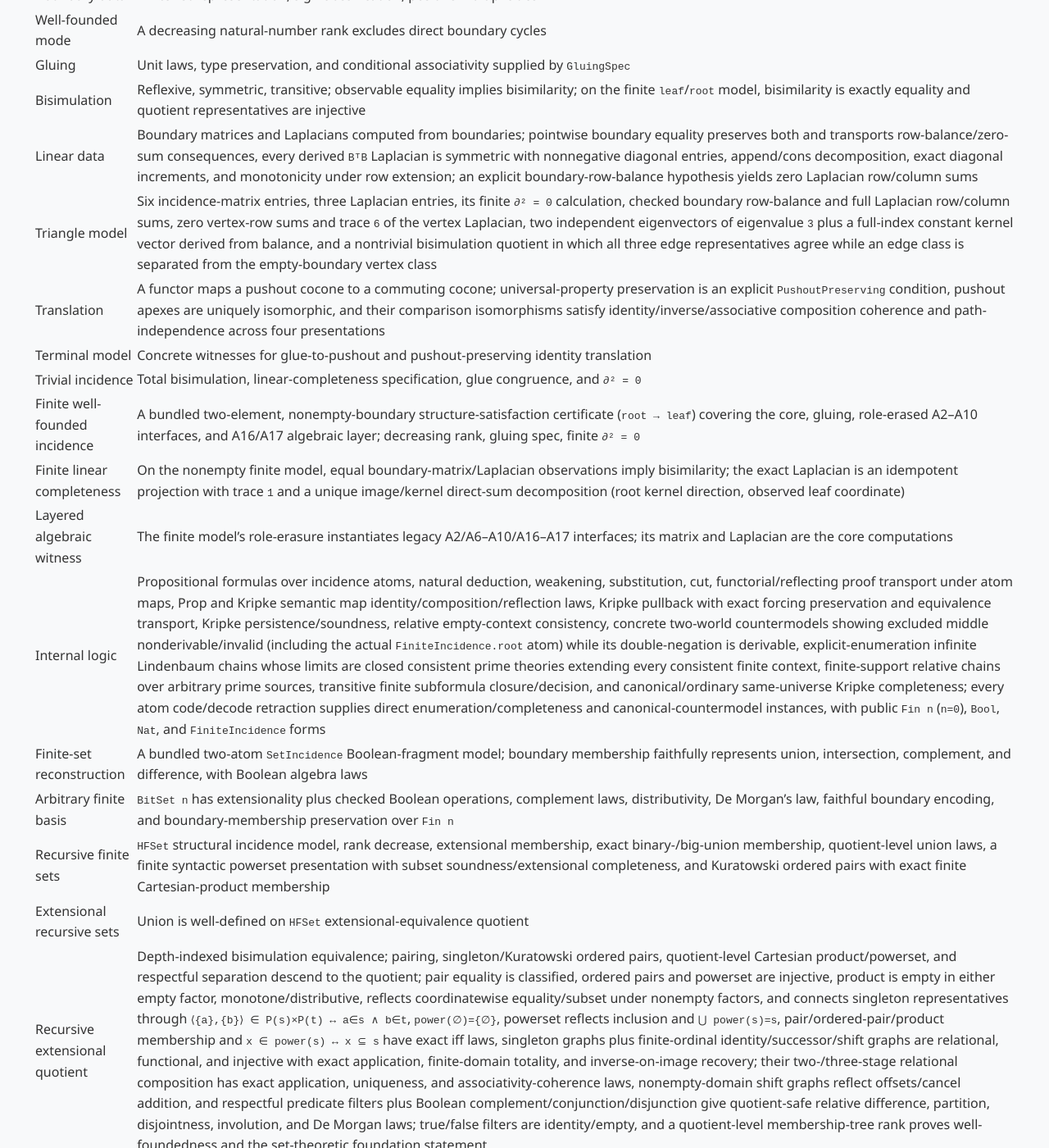
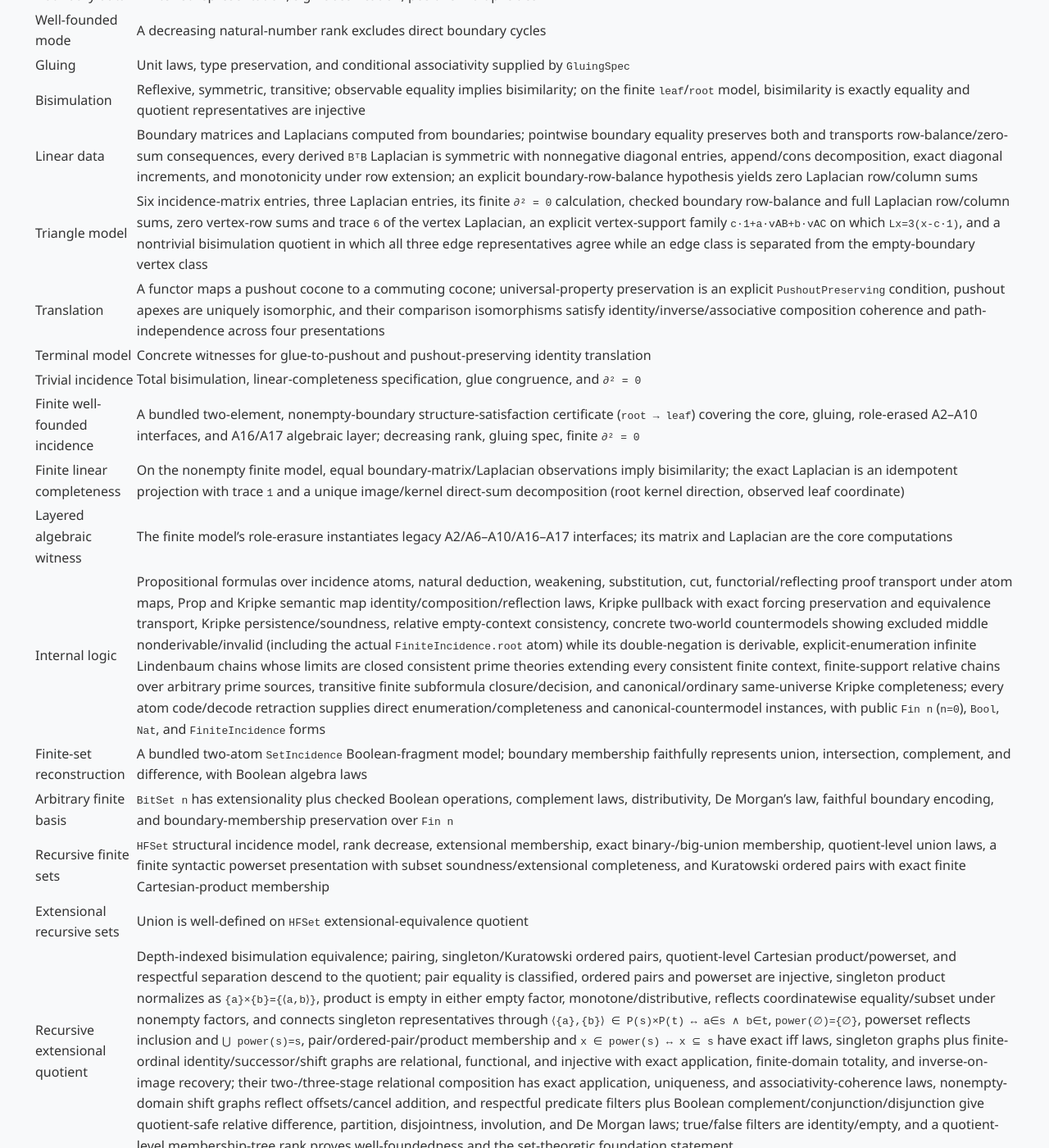
Before and after one commit to com-junkawasaki/inc, a Jekyll site: the page built from docs/verification.md, in a window 1280 px wide and 1400 px high, scrolled down 571 px. Shown: the whole window at 82% size. Built offline with Jekyll 4.4.1, drawn with Linux system fonts in a browser that asks for light colours.

Commit message:
feat(inc): normalize singleton products and triangle spectra

```diff
--- a/docs/verification.md
+++ b/docs/verification.md
@@ -19,7 +19,7 @@ the triangle example.
 | Gluing | Unit laws, type preservation, and conditional associativity supplied by `GluingSpec` |
 | Bisimulation | Reflexive, symmetric, transitive; observable equality implies bisimilarity; on the finite `leaf`/`root` model, bisimilarity is exactly equality and quotient representatives are injective |
 | Linear data | Boundary matrices and Laplacians computed from boundaries; pointwise boundary equality preserves both and transports row-balance/zero-sum consequences, every derived `BᵀB` Laplacian is symmetric with nonnegative diagonal entries, append/cons decomposition, exact diagonal increments, and monotonicity under row extension; an explicit boundary-row-balance hypothesis yields zero Laplacian row/column sums |
-| Triangle model | Six incidence-matrix entries, three Laplacian entries, its finite `∂² = 0` calculation, checked boundary row-balance and full Laplacian row/column sums, zero vertex-row sums and trace `6` of the vertex Laplacian, two independent eigenvectors of eigenvalue `3` plus a full-index constant kernel vector derived from balance, and a nontrivial bisimulation quotient in which all three edge representatives agree while an edge class is separated from the empty-boundary vertex class |
+| Triangle model | Six incidence-matrix entries, three Laplacian entries, its finite `∂² = 0` calculation, checked boundary row-balance and full Laplacian row/column sums, zero vertex-row sums and trace `6` of the vertex Laplacian, an explicit vertex-support family `c·1+a·vAB+b·vAC` on which `Lx=3(x-c·1)`, and a nontrivial bisimulation quotient in which all three edge representatives agree while an edge class is separated from the empty-boundary vertex class |
 | Translation | A functor maps a pushout cocone to a commuting cocone; universal-property preservation is an explicit `PushoutPreserving` condition, pushout apexes are uniquely isomorphic, and their comparison isomorphisms satisfy identity/inverse/associative composition coherence and path-independence across four presentations |
 | Terminal model | Concrete witnesses for glue-to-pushout and pushout-preserving identity translation |
 | Trivial incidence | Total bisimulation, linear-completeness specification, glue congruence, and `∂² = 0` |
@@ -31,7 +31,7 @@ the triangle example.
 | Arbitrary finite basis | `BitSet n` has extensionality plus checked Boolean operations, complement laws, distributivity, De Morgan's law, faithful boundary encoding, and boundary-membership preservation over `Fin n` |
 | Recursive finite sets | `HFSet` structural incidence model, rank decrease, extensional membership, exact binary-/big-union membership, quotient-level union laws, a finite syntactic powerset presentation with subset soundness/extensional completeness, and Kuratowski ordered pairs with exact finite Cartesian-product membership |
 | Extensional recursive sets | Union is well-defined on `HFSet` extensional-equivalence quotient |
-| Recursive extensional quotient | Depth-indexed bisimulation equivalence; pairing, singleton/Kuratowski ordered pairs, quotient-level Cartesian product/powerset, and respectful separation descend to the quotient; pair equality is classified, ordered pairs and powerset are injective, product is empty in either empty factor, monotone/distributive, reflects coordinatewise equality/subset under nonempty factors, and connects singleton representatives through `⟨{a},{b}⟩ ∈ P(s)×P(t) ↔ a∈s ∧ b∈t`, `power(∅)={∅}`, powerset reflects inclusion and `⋃ power(s)=s`, pair/ordered-pair/product membership and `x ∈ power(s) ↔ x ⊆ s` have exact iff laws, singleton graphs plus finite-ordinal identity/successor/shift graphs are relational, functional, and injective with exact application, finite-domain totality, and inverse-on-image recovery; their two-/three-stage relational composition has exact application, uniqueness, and associativity-coherence laws, nonempty-domain shift graphs reflect offsets/cancel addition, and respectful predicate filters plus Boolean complement/conjunction/disjunction give quotient-safe relative difference, partition, disjointness, involution, and De Morgan laws; true/false filters are identity/empty, and a quotient-level membership-tree rank proves well-foundedness and the set-theoretic foundation statement |
+| Recursive extensional quotient | Depth-indexed bisimulation equivalence; pairing, singleton/Kuratowski ordered pairs, quotient-level Cartesian product/powerset, and respectful separation descend to the quotient; pair equality is classified, ordered pairs and powerset are injective, singleton product normalizes as `{a}×{b}={⟨a,b⟩}`, product is empty in either empty factor, monotone/distributive, reflects coordinatewise equality/subset under nonempty factors, and connects singleton representatives through `⟨{a},{b}⟩ ∈ P(s)×P(t) ↔ a∈s ∧ b∈t`, `power(∅)={∅}`, powerset reflects inclusion and `⋃ power(s)=s`, pair/ordered-pair/product membership and `x ∈ power(s) ↔ x ⊆ s` have exact iff laws, singleton graphs plus finite-ordinal identity/successor/shift graphs are relational, functional, and injective with exact application, finite-domain totality, and inverse-on-image recovery; their two-/three-stage relational composition has exact application, uniqueness, and associativity-coherence laws, nonempty-domain shift graphs reflect offsets/cancel addition, and respectful predicate filters plus Boolean complement/conjunction/disjunction give quotient-safe relative difference, partition, disjointness, involution, and De Morgan laws; true/false filters are identity/empty, and a quotient-level membership-tree rank proves well-foundedness and the set-theoretic foundation statement |
 | Quotient union algebra | Exact pair/binary-/big-union membership; binary union is an idempotent least upper bound, `⋃{s,t}=s∪t`, and big union preserves empty/distributes over binary union |
 | Finite set-fragment model | A bundled HF recursive-quotient witness for empty, exact pairing/product, product zero/monotonicity/distribution and singleton-powerset bridge, powerset with `⋃P(s)=s` and exact powerset-image join/LUB law, respectful separation, exact big union, extensionality, and foundation |
 | Natural-number reconstruction | Injective von Neumann naturals in the recursive quotient, with rank `n`, exact membership `m ∈ n ↔ m < n`, internal inclusion/proper inclusion exactly `m ≤ n`/`m < n`, equality/trichotomy, successor `n + 1 = n ∪ {n}`, `⋃(n+1)=n`, and binary union `max(m,n)` with associative/commutative/idempotent laws |
```
Also changed, not shown: README.md, 2 other files.
